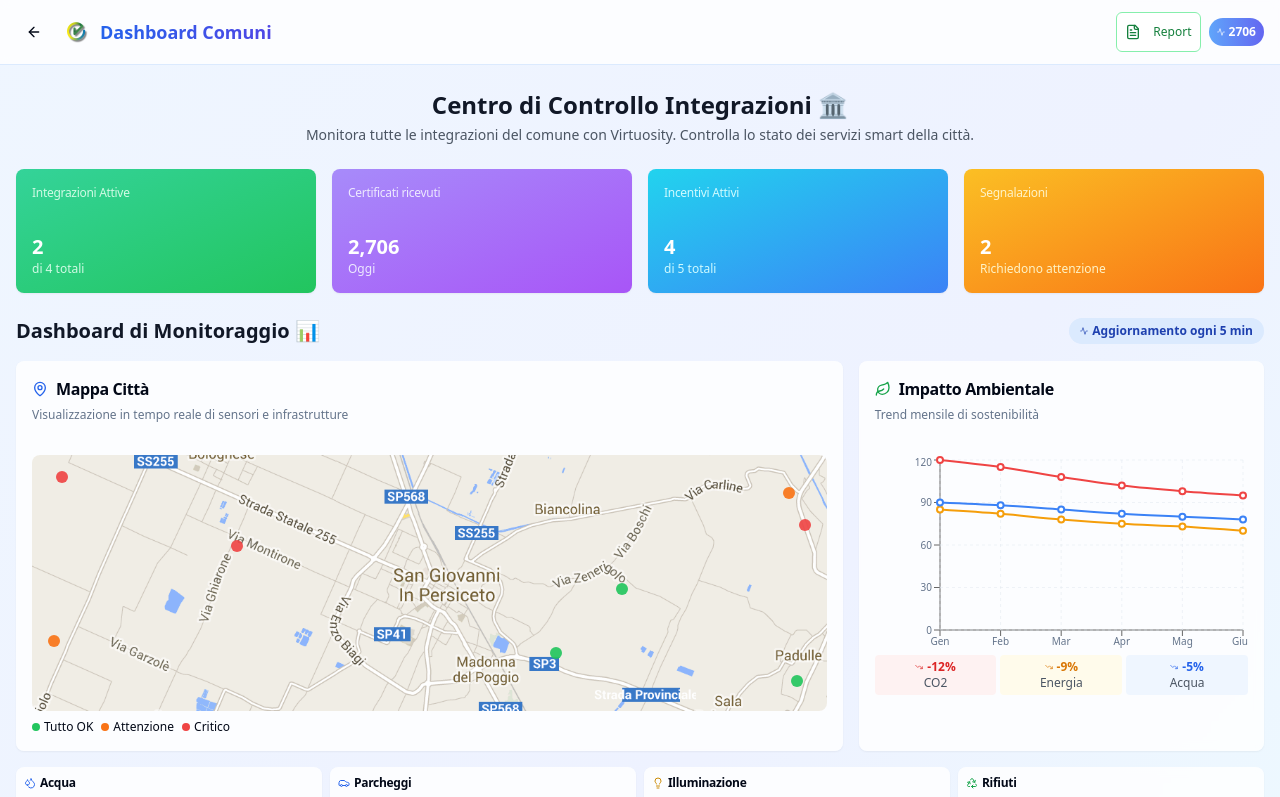
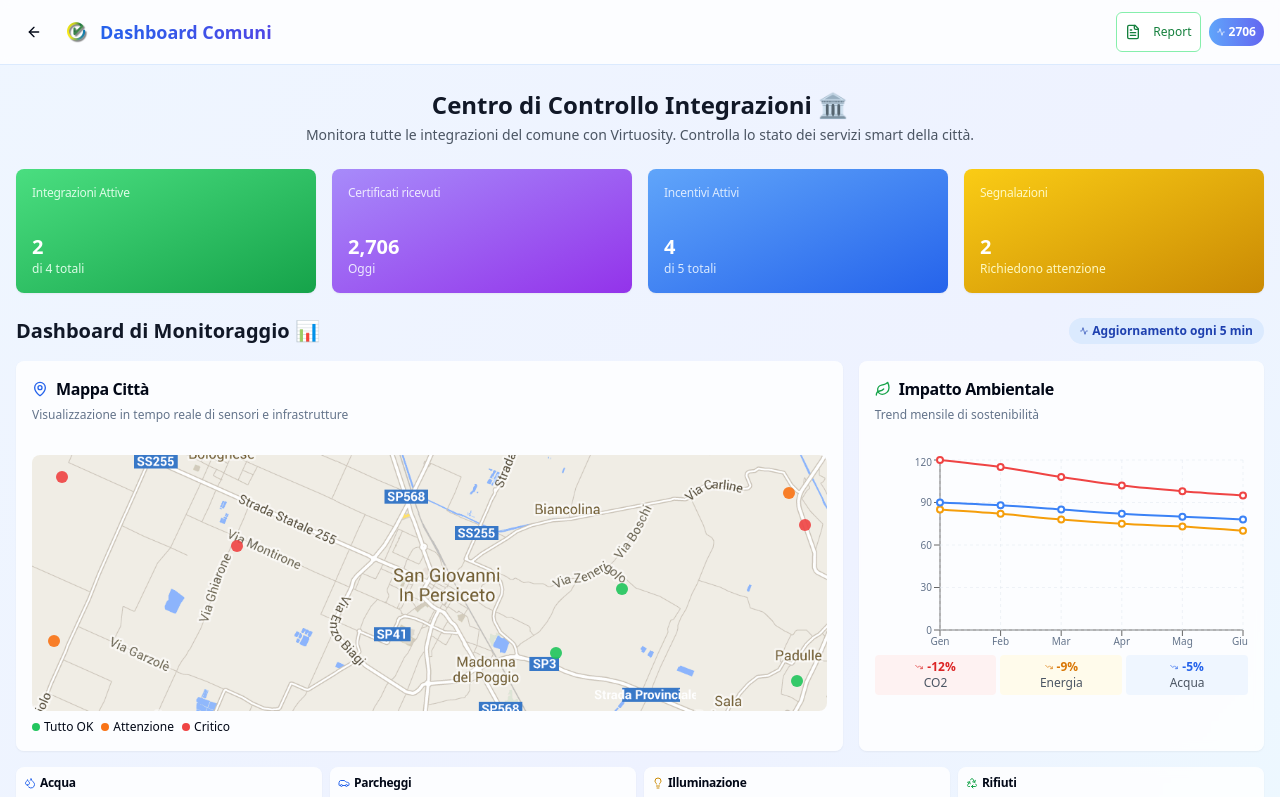
Before and after one commit to Virtuosityapp/ultimaversione, a React (Vite) app: page /comuni in a window 1280 px wide. Shown: the top 797 px of the page. Built offline with nearby package versions, Linux system fonts and the light colour scheme.

Commit message:
feat: Update dashboard colors
Updated the dashboard colors to yellow, green, blue, and purple.

```diff
--- a/src/pages/Comuni.tsx
+++ b/src/pages/Comuni.tsx
@@ -451,17 +451,17 @@ const Comuni = () => {
 
         {/* Overview Cards - Smaller for mobile */}
         <div className="grid grid-cols-2 lg:grid-cols-4 gap-2 sm:gap-4 mb-4 sm:mb-6">
-          <Card className="border-0 shadow-sm bg-gradient-to-br from-emerald-400 to-green-500 text-white">
+          <Card className="border-0 shadow-sm bg-gradient-to-br from-green-400 to-green-600 text-white">
             <CardHeader className="pb-1 p-2 sm:p-4">
-              <CardTitle className="text-xs font-medium text-emerald-100">Integrazioni Attive</CardTitle>
+              <CardTitle className="text-xs font-medium text-green-100">Integrazioni Attive</CardTitle>
             </CardHeader>
             <CardContent className="p-2 sm:p-4 pt-0">
               <div className="text-sm sm:text-xl font-bold">{activeIntegrations}</div>
-              <p className="text-xs text-emerald-100">di {integrations.length} totali</p>
+              <p className="text-xs text-green-100">di {integrations.length} totali</p>
             </CardContent>
           </Card>
 
-          <Card className="border-0 shadow-sm bg-gradient-to-br from-violet-400 to-purple-500 text-white">
+          <Card className="border-0 shadow-sm bg-gradient-to-br from-violet-400 to-purple-600 text-white">
             <CardHeader className="pb-1 p-2 sm:p-4">
               <CardTitle className="text-xs font-medium text-violet-100">Certificati ricevuti</CardTitle>
             </CardHeader>
@@ -471,23 +471,23 @@ const Comuni = () => {
             </CardContent>
           </Card>
 
-          <Card className="border-0 shadow-sm bg-gradient-to-br from-cyan-400 to-blue-500 text-white">
+          <Card className="border-0 shadow-sm bg-gradient-to-br from-blue-400 to-blue-600 text-white">
             <CardHeader className="pb-1 p-2 sm:p-4">
-              <CardTitle className="text-xs font-medium text-cyan-100">Incentivi Attivi</CardTitle>
+              <CardTitle className="text-xs font-medium text-blue-100">Incentivi Attivi</CardTitle>
             </CardHeader>
             <CardContent className="p-2 sm:p-4 pt-0">
               <div className="text-sm sm:text-xl font-bold">{activeRewards}</div>
-              <p className="text-xs text-cyan-100">di {totalRewards} totali</p>
+              <p className="text-xs text-blue-100">di {totalRewards} totali</p>
             </CardContent>
           </Card>
 
-          <Card className="border-0 shadow-sm bg-gradient-to-br from-amber-400 to-orange-500 text-white">
+          <Card className="border-0 shadow-sm bg-gradient-to-br from-yellow-400 to-yellow-600 text-white">
             <CardHeader className="pb-1 p-2 sm:p-4">
-              <CardTitle className="text-xs font-medium text-amber-100">Segnalazioni</CardTitle>
+              <CardTitle className="text-xs font-medium text-yellow-100">Segnalazioni</CardTitle>
             </CardHeader>
             <CardContent className="p-2 sm:p-4 pt-0">
               <div className="text-sm sm:text-xl font-bold">2</div>
-              <p className="text-xs text-amber-100">Richiedono attenzione</p>
+              <p className="text-xs text-yellow-100">Richiedono attenzione</p>
             </CardContent>
           </Card>
         </div>
```
